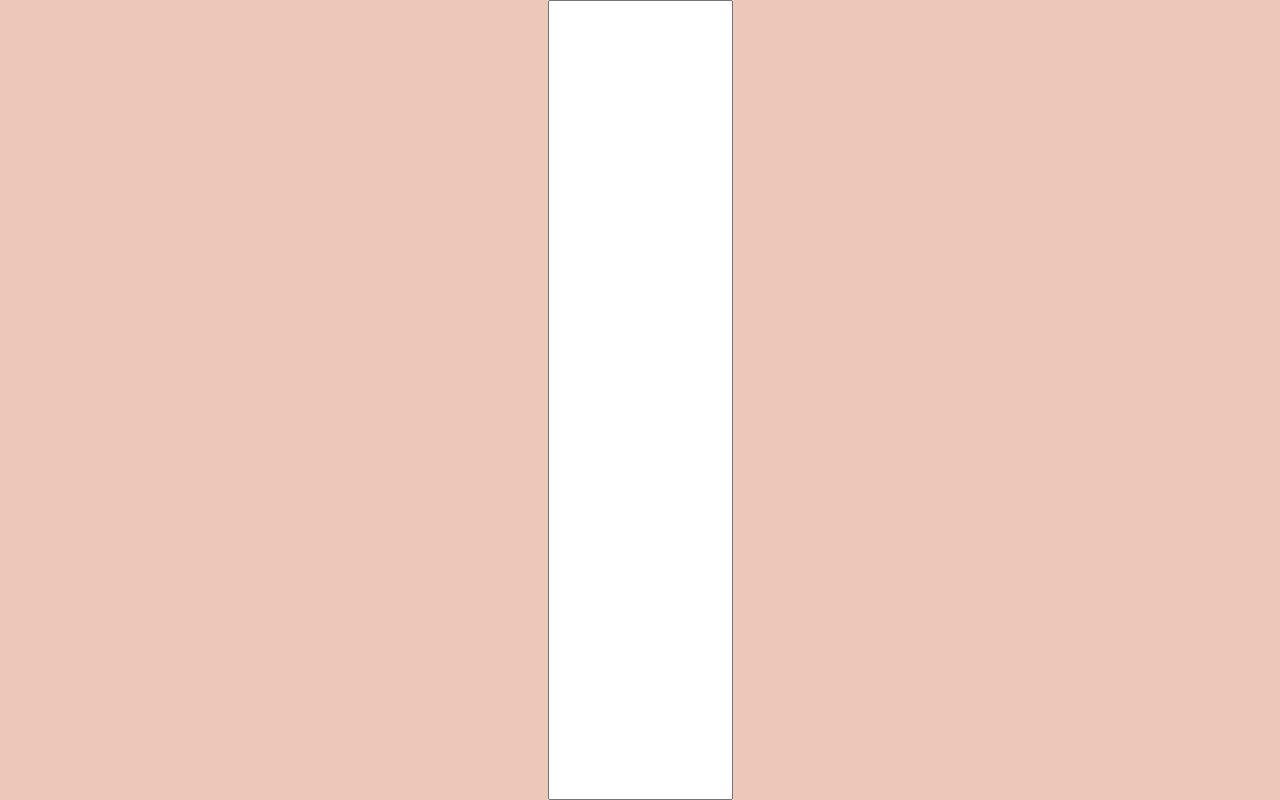
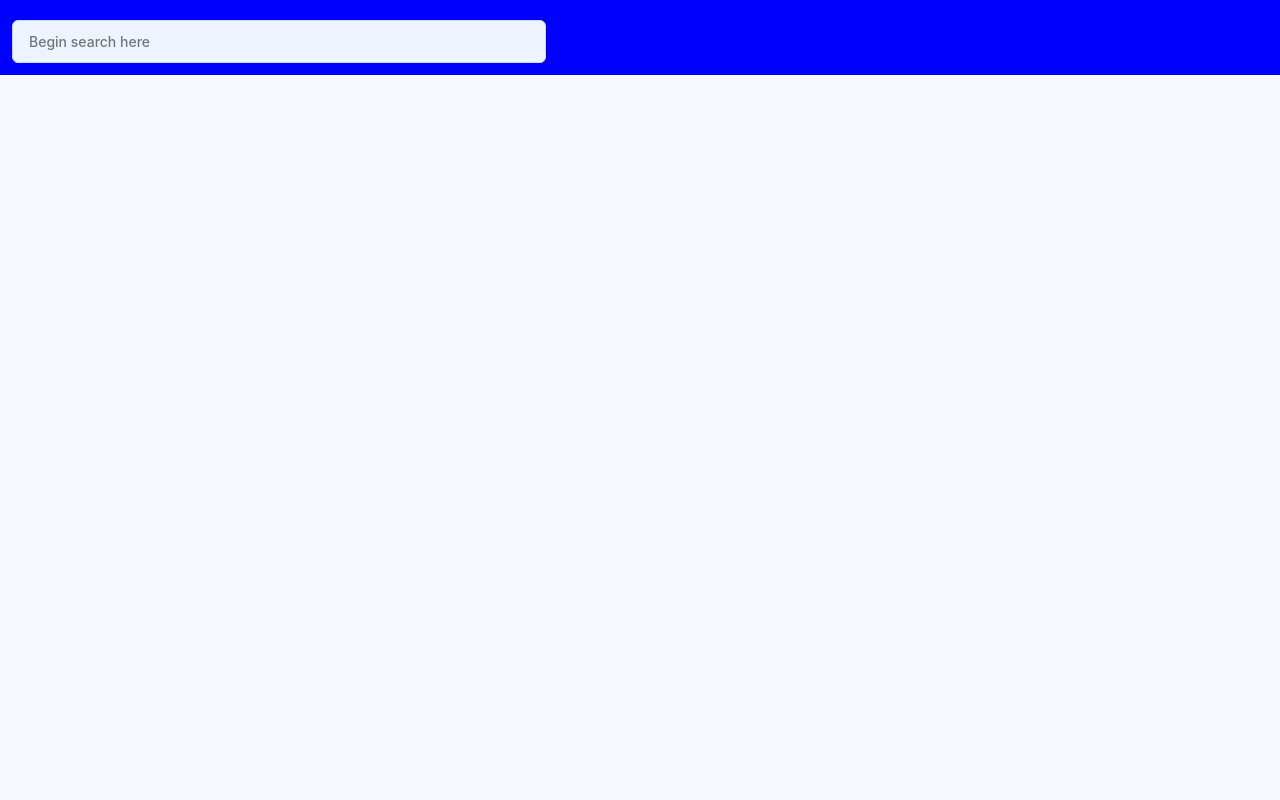
Before and after one commit to zhhjoseph/autocomplete, a React (Create React App) app: page / in a window 1280 px wide. Built offline with nearby package versions, Linux system fonts and the light colour scheme.

Commit message:
background dimmer

```diff
--- a/src/App.js
+++ b/src/App.js
@@ -13,6 +13,7 @@ const Container = styled.div`
   height: 100vh;
   width: 100vw;
   display: flex;
+  background: #f5f9ff;
 `;
 
 export default App;
--- a/src/components/index.js
+++ b/src/components/index.js
@@ -1,3 +1,4 @@
 import { SearchInput } from "./searchInput";
+import { NavBar } from "./navbar";
 
-export { SearchInput };
+export { SearchInput, NavBar };
--- /dev/null
+++ b/src/components/navbar.jsx
@@ -0,0 +1,17 @@
+import React from "react";
+import styled from "styled-components";
+
+const NavBar = ({ children }) => {
+  return <StyledNavBar>{children}</StyledNavBar>;
+};
+
+const StyledNavBar = styled.nav`
+  display: flex;
+  position: relative;
+  width: 100%;
+  height: 75px;
+  padding: 0px 16px 0px 12px;
+  background: blue;
+`;
+
+export { NavBar };
--- a/src/components/searchInput.jsx
+++ b/src/components/searchInput.jsx
@@ -27,7 +27,6 @@ const ProductsList = ({ productMap }) => {
 const CategoryList = ({ categoryMap }) => {
   console.log("CategoryMap", categoryMap);
   return (
-    <Fragment>
     <ul>
       {categoryMap.map((category, index) => {
         return (
@@ -38,14 +37,13 @@ const CategoryList = ({ categoryMap }) => {
         );
       })}
     </ul>
-    </Fragment>
   );
 };
 
 const SearchInput = () => {
   const [searchState, dispatch] = useReducer(searchInputReducer, initialState);
   const { products } = data;
-  const { filteredSuggestions, categoryMap } = searchState;
+  const { filteredSuggestions, categoryMap, showSuggestions } = searchState;
 
   const onChange = (e) => {
     const userInput = e.currentTarget.value.trim();
@@ -66,13 +64,55 @@ const SearchInput = () => {
   };
 
   return (
-    <Fragment>
-      <input type="text" onChange={onChange} />
+    <SearchBarDiv>
+      {showSuggestions && <BackgroundDim />}
+      <StyledSearchBar
+        type="text"
+        onChange={onChange}
+        placeholder={"Begin search here"}
+      />
       {filteredSuggestions && categoryMap.length > 0 && (
         <CategoryList categoryMap={categoryMap} />
       )}
-    </Fragment>
+    </SearchBarDiv>
   );
 };
 
+const SearchBarDiv = styled.div`
+  margin-top: 20px;
+  height: 25px;
+  width: 100%;
+`;
+
+const StyledSearchBar = styled.input`
+  position: fixed;
+  z-index: 2;
+  padding: 8px 16px;
+  line-height: 25px;
+  font-size: 14px;
+  font-weight: 500;
+  font-family: inherit;
+  width: 100%;
+  border-radius: 6px;
+  min-width: 300px;
+  max-width: 500px;
+  border: 1px solid #cdd9ed;
+  background: #eef4ff;
+  transition: background 0.3s ease, border 0.3s ease, color 0.3s ease;
+  &:focus {
+    outline: none;
+    border-color: #275efe;
+  }
+`;
+
+const BackgroundDim = styled.div`
+  height: calc(100vh - 75px);
+  width: 100%;
+  position: absolute;
+  background-color: rgba(0, 0, 0, 0.7);
+  top: 75px;
+  right: 0px;
+  z-index: 1;
+`;
+
 export { SearchInput };
--- a/src/screens/autocomplete.js
+++ b/src/screens/autocomplete.js
@@ -1,11 +1,13 @@
 import React from "react";
 import styled from "styled-components";
-import { SearchInput } from "../components";
+import { SearchInput, NavBar } from "../components";
 
 const Autocomplete = () => {
   return (
     <Container>
-      <SearchInput />
+      <NavBar>
+        <SearchInput />
+      </NavBar>
     </Container>
   );
 };
@@ -13,7 +15,6 @@ const Autocomplete = () => {
 const Container = styled.div`
   height: 100%;
   width: 100%;
-  background-color: #edc7b7;
   display: flex;
   flex-direction: row;
   justify-content: center;
```
Lines whose indentation alone changed are shown as unchanged.
